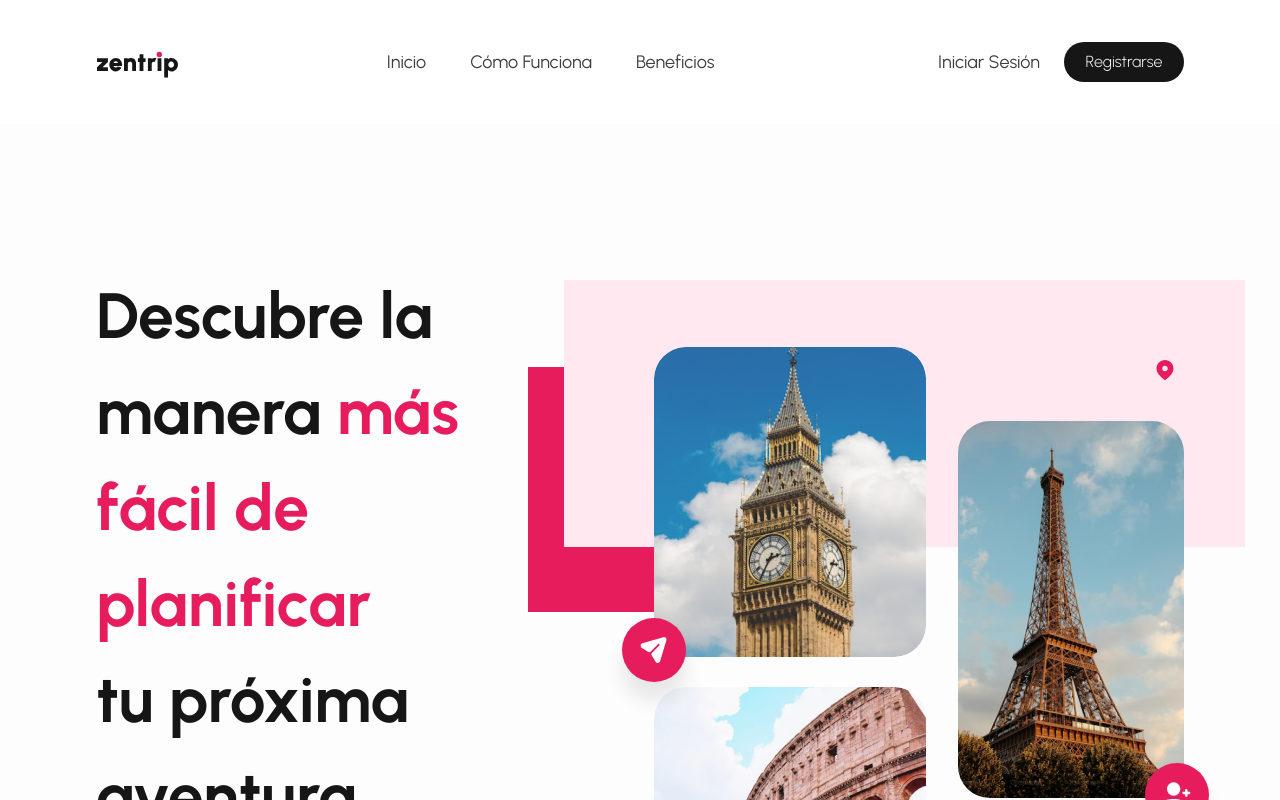
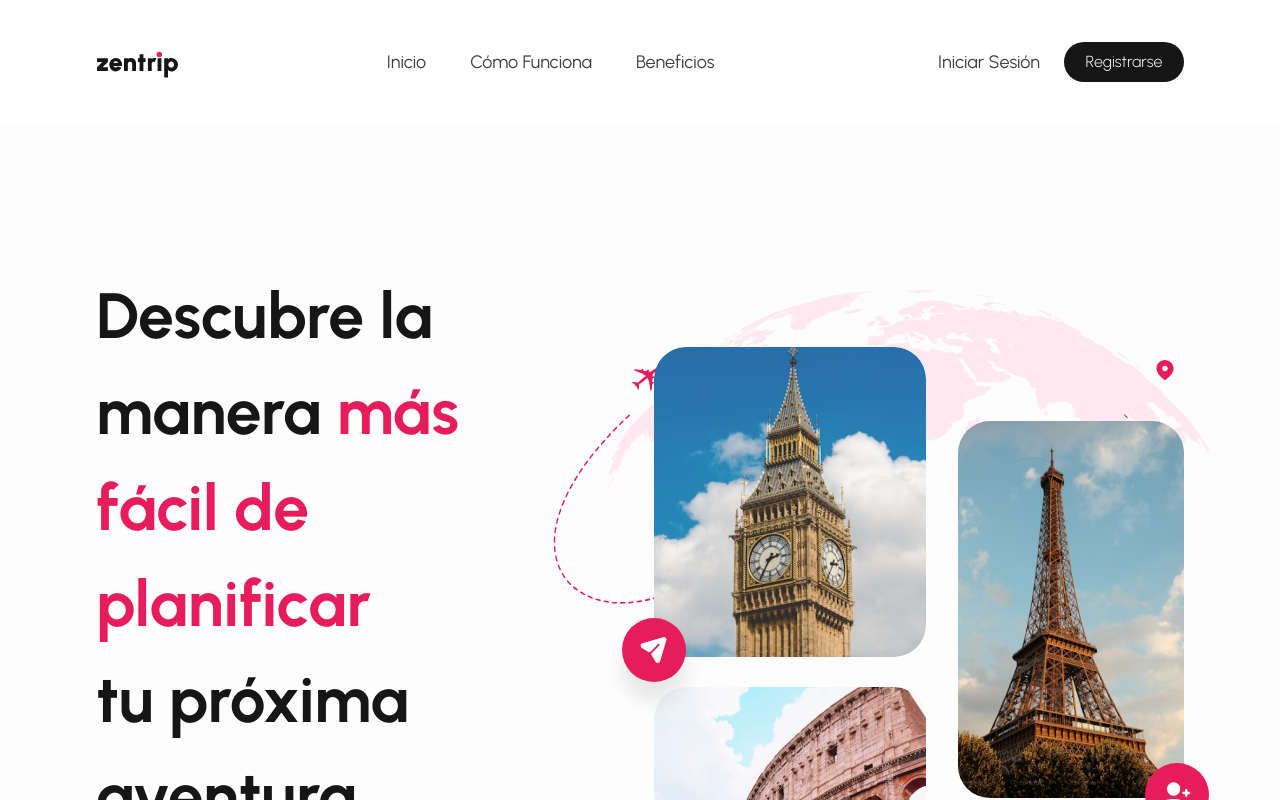
Before and after one commit to Ignacio918/viajes-app, a React (Vite) app in the folder viajes-app/: page / in a window 1280 px wide. Shown: the top 800 px of the page. Built offline with nearby package versions, Linux system fonts and the light colour scheme; a web font is replaced by a local one.

Commit message:
ilustraciones faltantes

```diff
--- a/viajes-app/src/pages/HeroSection.tsx
+++ b/viajes-app/src/pages/HeroSection.tsx
@@ -4,6 +4,11 @@ import '../styles/HeroSection.css';
 import bigBen from '../assets/imagen_bigben.png';
 import coliseo from '../assets/imagen_coliseo.png';
 import torreEiffel from '../assets/imagen_torreeiffel.png';
+// Ilustraciones
+import avion1 from '../assets/ilustracion_avion_1.svg';
+import avion2 from '../assets/ilustracion_avion_2.svg';
+import avion3 from '../assets/ilustracion_avion_3.svg';
+import mapa from '../assets/ilustracion_mapa.svg';
 // Iconos
 import sendIcon from '../assets/send.svg';
 import addUserIcon from '../assets/add-user-2.svg';
@@ -36,14 +41,37 @@ const HeroSection: React.FC = () => {
 
         {/* Right Section - Images */}
         <div className="hero__image-section">
-          {/* Background Shapes */}
+          {/* Background Shapes with Illustrations */}
           <div className="hero__shape-1">
-            <div className="hero__shape-1-inner"></div>
+            <img
+              src={avion3}
+              alt="Ilustración avión 3"
+              className="hero__shape-1-inner"
+            />
           </div>
           <div className="hero__shape-2">
-            <div className="hero__shape-2-inner"></div>
+            <img
+              src={avion1}
+              alt="Ilustración avión 1"
+              className="hero__shape-2-inner"
+            />
           </div>
-          <div className="hero__shape-3"></div>
+          <div className="hero__shape-3">
+            <img
+              src={mapa}
+              alt="Ilustración mapa"
+              className="hero__shape-3-inner"
+            />
+          </div>
+
+          {/* Avión 2 por encima del diseño */}
+          <div className="hero__floating-plane">
+            <img
+              src={avion2}
+              alt="Ilustración avión 2"
+              className="hero__floating-plane-image"
+            />
+          </div>
 
           {/* Location Icon near the map */}
           <div className="hero__location-icon">
--- a/viajes-app/src/styles/HeroSection.css
+++ b/viajes-app/src/styles/HeroSection.css
@@ -49,7 +49,7 @@
 }
 
 .hero__shape-1-inner {
-  @apply w-[127.09px] h-[254.68px] bg-pink-600;
+  @apply w-full h-full object-contain;
 }
 
 .hero__shape-2 {
@@ -57,11 +57,24 @@
 }
 
 .hero__shape-2-inner {
-  @apply w-[230.38px] h-[244.78px] bg-pink-600;
+  @apply w-full h-full object-contain;
 }
 
 .hero__shape-3 {
-  @apply absolute left-[46.21px] top-0 w-[680.23px] h-[267.68px] bg-[#FFE8EF];
+  @apply absolute left-[46.21px] top-0 w-[680.23px] h-[267.68px];
+}
+
+.hero__shape-3-inner {
+  @apply w-full h-full object-contain;
+}
+
+.hero__floating-plane {
+  @apply absolute left-[496.98px] top-[172.65px] w-[38.17px] h-[32.07px];
+  z-index: 10;
+}
+
+.hero__floating-plane-image {
+  @apply w-full h-full object-contain;
 }
 
 .hero__location-icon {
@@ -125,3 +138,20 @@
 .hero__badge-text {
   @apply text-dark text-sm font-bold font-urbanist leading-[16.8px];
 }
+
+/* Estilos adicionales para decoraciones */
+.hero__decor-1 {
+  @apply absolute w-[391.05px] h-[176.77px] left-[221.06px] top-[1.45px] bg-pink-600;
+}
+
+.hero__decor-2 {
+  @apply absolute w-[39.18px] h-[33.27px] left-[611.75px] top-0 bg-pink-600;
+}
+
+.hero__decor-3 {
+  @apply absolute w-[35.11px] h-[31.66px] left-[111.27px] top-[33.40px] bg-pink-600;
+}
+
+.hero__decor-4 {
+  @apply absolute w-[4.46px] h-[3.72px] left-[37.68px] top-[48.57px] bg-white;
+}
```
Also changed, not shown: viajes-app/src/assets/ilustracion_avion_1.svg (added), viajes-app/src/assets/ilustracion_lineas_avion.svg (deleted).
